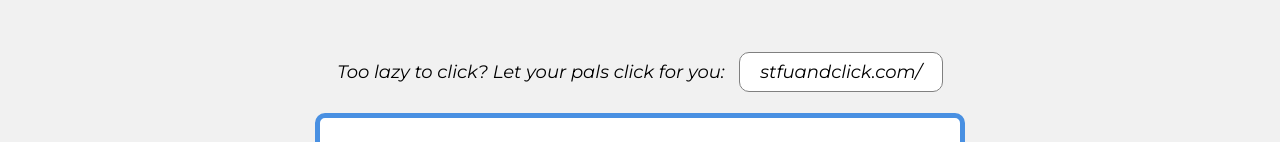
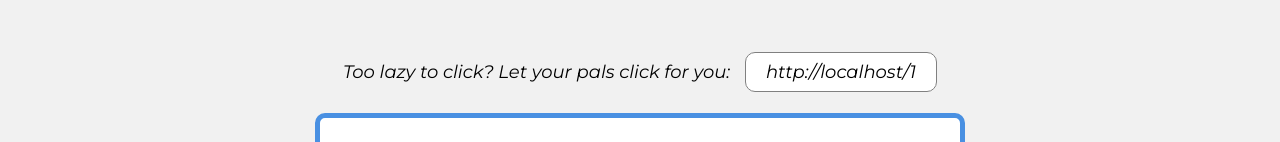
Before and after one commit to branislavbencik/click-app, a React (Create React App) app: page /1 in a window 1280 px wide. Shown: the part 181-323 px from the top of the page. Built offline with nearby package versions, Linux system fonts and the light colour scheme.

Commit message:
README.md updated

```diff
--- a/src/components/ClickingForTeam.tsx
+++ b/src/components/ClickingForTeam.tsx
@@ -1,8 +1,7 @@
 import React, { Component } from "react";
 import { connect } from "react-redux";
-import { Link } from "react-router-dom";
 
-class KlikHeading extends Component<any, any> {
+class KlikHeading extends Component<any, {}> {
   render() {
     const { sessions } = this.props;
     let currentTeam = sessions[sessions.length - 1].team;
@@ -15,8 +14,7 @@ class KlikHeading extends Component<any, any> {
           <p>
             Too lazy to click? Let your pals click for you:{" "}
             <span className="InviteFriendsLink">
-              stfuandclick.com/
-              {currentTeam}
+              {window.location.href + currentTeam}
             </span>
           </p>
         </div>
--- a/src/components/Clicks.tsx
+++ b/src/components/Clicks.tsx
@@ -1,8 +1,8 @@
 import { connect } from "react-redux";
 import React, { Component } from "react";
 
-class Clicks extends Component<any, any> {
-  public updateTeamClicks = (teams: any, sessions: any, team_clicks: any) => {
+class Clicks extends Component<any, {}> {
+  private updateTeamClicks = (teams: any, sessions: any, team_clicks: any) => {
     if (team_clicks) {
       return team_clicks;
     }
@@ -38,6 +38,12 @@ class Clicks extends Component<any, any> {
   }
 }
 
+interface ITeam {
+  order: number;
+  team: string;
+  clicks: number;
+}
+
 const mapStateToProps = (state: any) => {
   return state;
 };
--- a/src/components/Table.tsx
+++ b/src/components/Table.tsx
@@ -5,7 +5,7 @@ import * as actionCreators from "../actions/actions";
 class Table extends Component<any, any> {
   public renderTable = (): JSX.Element[] => {
     return this.props.teams
-      .slice(0, 8)
+      .slice(0, 10)
       .map((teamObject: ITeam, index: number) => {
         return (
           <tr key={index}>
```
Also changed, not shown: src/components/Leaderboard.tsx (+1 -7 lines), 1 other file (tests, documents, lock files or other folders).
